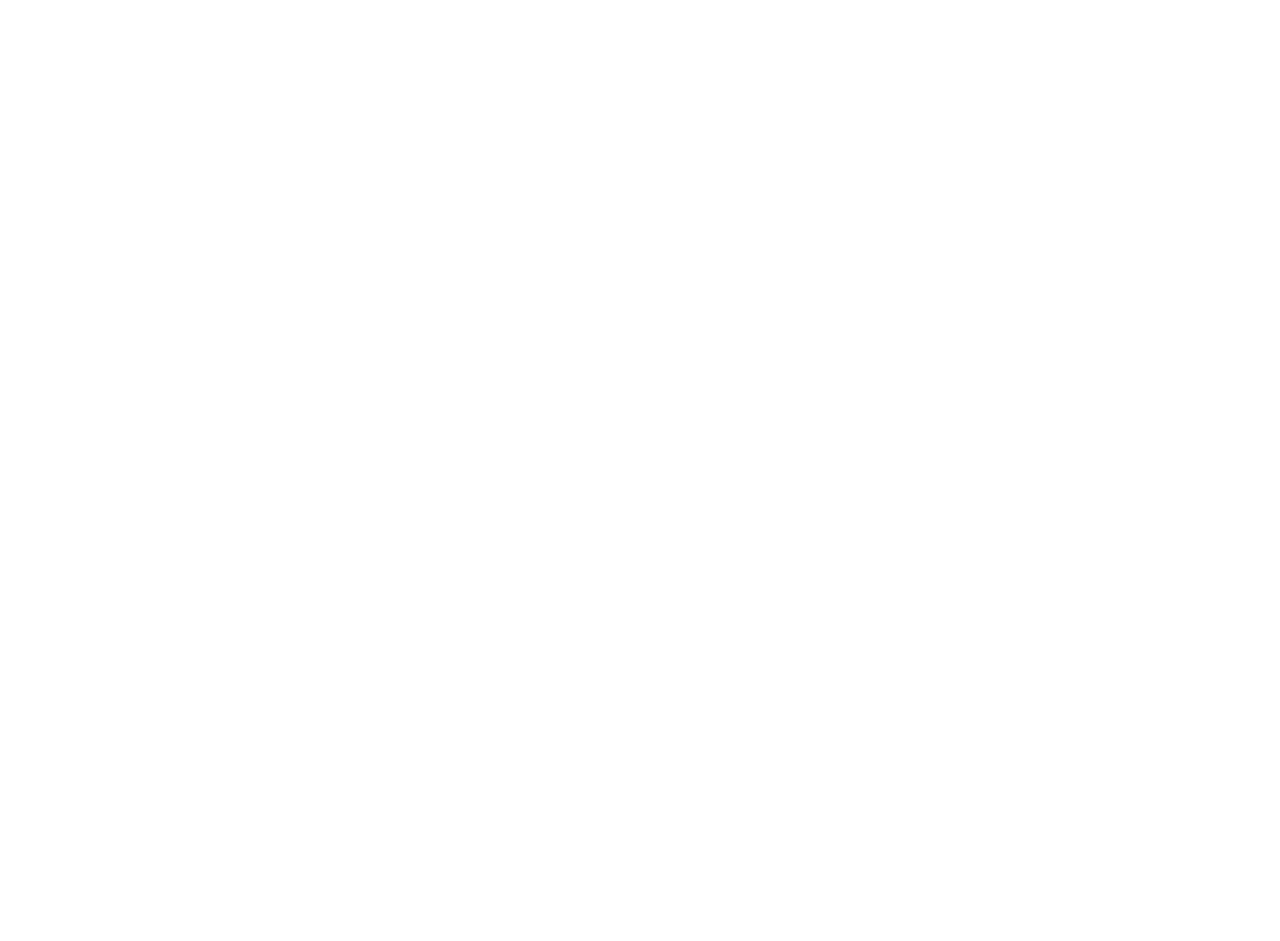
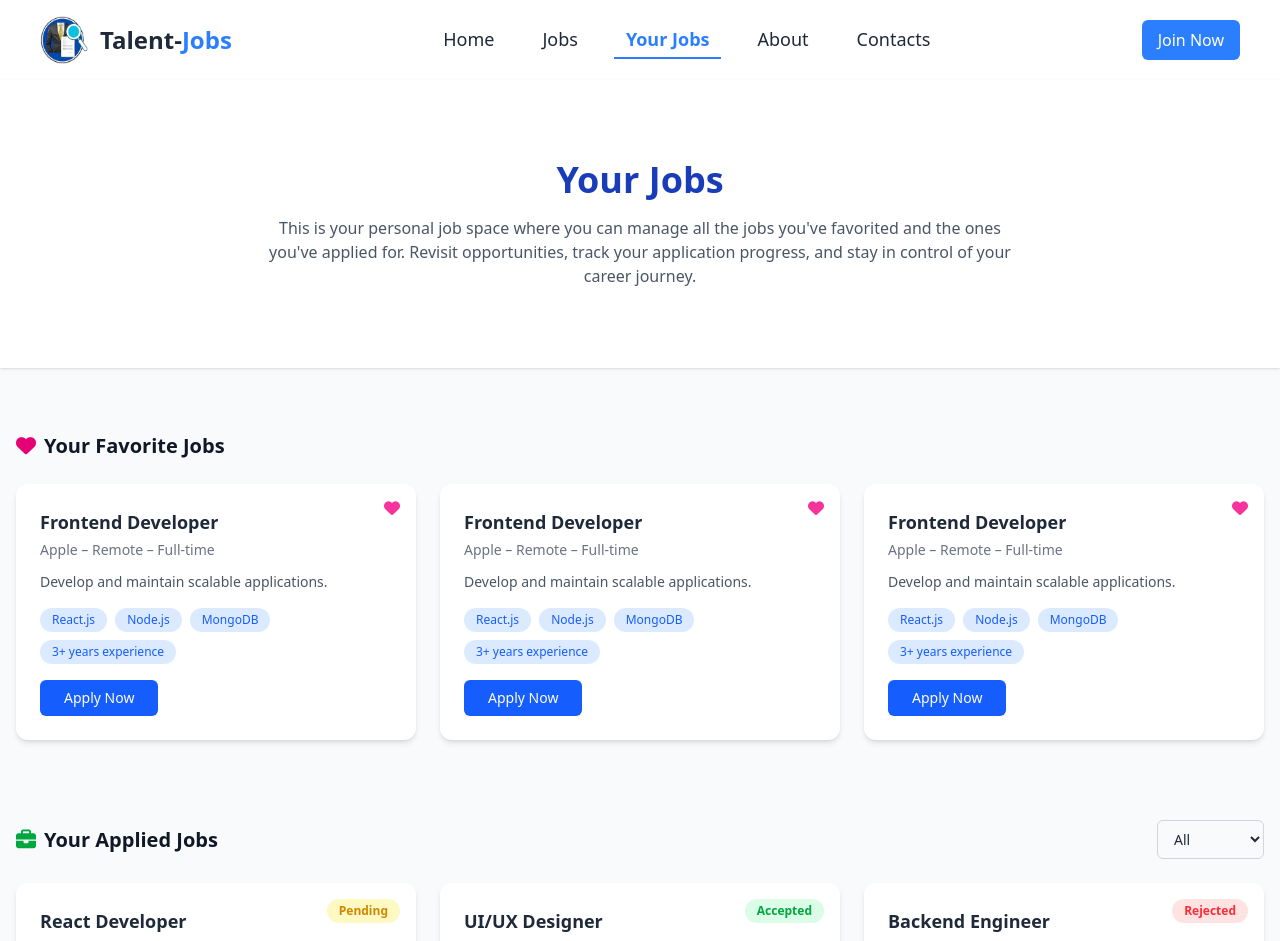
Before and after one commit to Ina-ahmett/Talent-Jobs, a React (Vite) app in the folder FrontEnd/: page /yourJobs in a window 1280 px wide. Before the commit this address had no page. Shown: the top 941 px of the page. Before the commit the page ends 800 px from the top, so only its background shows below. Built offline with nearby package versions, Linux system fonts and the light colour scheme.

Commit message:
added your jobs page

```diff
--- a/FrontEnd/src/App.jsx
+++ b/FrontEnd/src/App.jsx
@@ -8,6 +8,8 @@ import Dashboard from "./pages/system/dashboard"
 import Companies from "./pages/system/companies"
 import CompnaySignup from "./pages/website/compnaySignup"
 import JobseekerSignup from "./pages/website/jobseekerSignup"
+import YourJobs from "./pages/website/yourJobs"
+
 const App = () =>{
   return(
     <div>
@@ -17,6 +19,7 @@ const App = () =>{
         <Route path="/jobs" element={<Jobs/>}/>
         <Route path="/about" element={<About/>} />
         <Route path="/contact" element={<Contact/>}/>
+        <Route path="/yourJobs" element={<YourJobs/>}/>
       </Routes>
 
       {/* login and signup routes */}
--- a/FrontEnd/src/components/website/header.jsx
+++ b/FrontEnd/src/components/website/header.jsx
@@ -24,6 +24,10 @@ const Header = () => {
 
         <NavLink to="/jobs" className= {({ isActive }) => isActive? "border-b-2 border-blue-500 text-blue-500 font-semibold": "hover:text-gray-600 hover:border-b-2 hover:border-blue-400"}>
           <li className="cursor-pointer px-3 py-1 transition-all duration-300">Jobs</li>
+        </NavLink>
+
+        <NavLink to="/yourJobs" className= {({ isActive }) => isActive? "border-b-2 border-blue-500 text-blue-500 font-semibold": "hover:text-gray-600 hover:border-b-2 hover:border-blue-400"}>
+          <li className="cursor-pointer px-3 py-1 transition-all duration-300">Your Jobs</li>
         </NavLink>
 
         <NavLink to="/about"className={({ isActive }) =>isActive? "border-b-2 border-blue-500 text-blue-500 font-semibold": "hover:text-gray-600 hover:border-b-2 hover:border-blue-400"}>
--- /dev/null
+++ b/FrontEnd/src/pages/website/yourJobs.jsx
@@ -0,0 +1,121 @@
+import Header from "../../components/website/header";
+import Footer from "../../components/website/footer";
+import { useState } from "react";
+
+const YourJobs = () => {
+  const [statusFilter, setStatusFilter] = useState("All");
+
+  const appliedJobs = [
+    { id: 1, title: "React Developer", status: "Pending" },
+    { id: 2, title: "UI/UX Designer", status: "Accepted" },
+    { id: 3, title: "Backend Engineer", status: "Rejected" },
+    { id: 4, title: "Product Manager", status: "Pending" },
+  ];
+
+  const filteredJobs =
+    statusFilter === "All"
+      ? appliedJobs
+      : appliedJobs.filter((job) => job.status === statusFilter);
+
+  return (
+    <div className="min-h-screen bg-gray-50 text-gray-800">
+      <Header />
+
+      {/* Header Description Section */}
+      <div className="bg-white py-20 text-center shadow-sm">
+        <h1 className="text-4xl font-bold text-blue-800 mb-4 animate-fade-in">
+          Your Jobs
+        </h1>
+        <p className="text-base text-gray-600 max-w-3xl mx-auto animate-fade-in-up">
+          This is your personal job space where you can manage all the jobs you've favorited and the ones you've applied for. Revisit opportunities, track your application progress, and stay in control of your career journey.
+        </p>
+      </div>
+
+      <div className="container mx-auto px-4 py-16 space-y-20">
+        {/* Favorite Jobs Section */}
+        <section>
+          <div className="flex items-center gap-2 mb-6">
+            <i className="fas fa-heart text-pink-600 text-xl"></i>
+            <h2 className="text-xl font-bold text-gray-900">Your Favorite Jobs</h2>
+          </div>
+
+          <div className="grid md:grid-cols-2 lg:grid-cols-3 gap-6">
+            {[1, 2, 3].map((job) => (
+              <div
+                key={job}
+                className="bg-white rounded-xl shadow-md p-6 relative hover:shadow-lg transition-all duration-300"
+              >
+                <i className="fas fa-heart text-pink-500 absolute top-4 right-4 cursor-pointer"></i>
+                <div>
+                  <h3 className="text-lg font-semibold text-gray-800 mb-1">
+                    Frontend Developer
+                  </h3>
+                  <p className="text-sm text-gray-500 mb-3">Apple – Remote – Full-time</p>
+                  <p className="text-sm text-gray-600 mb-4">Develop and maintain scalable applications.</p>
+                  <div className="flex flex-wrap gap-2 mb-4">
+                    <span className="bg-blue-100 text-blue-600 text-xs px-3 py-1 rounded-full">React.js</span>
+                    <span className="bg-blue-100 text-blue-600 text-xs px-3 py-1 rounded-full">Node.js</span>
+                    <span className="bg-blue-100 text-blue-600 text-xs px-3 py-1 rounded-full">MongoDB</span>
+                    <span className="bg-blue-100 text-blue-600 text-xs px-3 py-1 rounded-full">3+ years experience</span>
+                  </div>
+                  <button className="bg-blue-600 text-white px-6 py-2 rounded-md text-sm hover:bg-blue-700">
+                    Apply Now
+                  </button>
+                </div>
+              </div>
+            ))}
+          </div>
+        </section>
+
+        {/* Applied Jobs Section */}
+        <section>
+          <div className="flex justify-between items-center mb-6">
+            <div className="flex items-center gap-2">
+              <i className="fas fa-briefcase text-green-600 text-xl"></i>
+              <h2 className="text-xl font-bold text-gray-900">Your Applied Jobs</h2>
+            </div>
+            <select
+              value={statusFilter}
+              onChange={(e) => setStatusFilter(e.target.value)}
+              className="border border-gray-300 rounded-md px-3 py-2 text-sm focus:outline-none"
+            >
+              <option value="All">All</option>
+              <option value="Pending">Pending</option>
+              <option value="Accepted">Accepted</option>
+              <option value="Rejected">Rejected</option>
+            </select>
+          </div>
+
+          <div className="grid md:grid-cols-2 lg:grid-cols-3 gap-6">
+            {filteredJobs.map((job) => (
+              <div
+                key={job.id}
+                className="bg-white rounded-xl shadow-md p-6 relative hover:shadow-lg transition-all duration-300"
+              >
+                <span
+                  className={`absolute top-4 right-4 text-xs px-3 py-1 rounded-full font-semibold ${
+                    job.status === "Pending"
+                      ? "bg-yellow-100 text-yellow-600"
+                      : job.status === "Accepted"
+                      ? "bg-green-100 text-green-600"
+                      : "bg-red-100 text-red-500"
+                  }`}
+                >
+                  {job.status}
+                </span>
+                <h3 className="text-lg font-semibold text-gray-800 mb-1">
+                  {job.title}
+                </h3>
+                <p className="text-sm text-gray-600">Job description preview...</p>
+              </div>
+            ))}
+          </div>
+        </section>
+      </div>
+
+      <Footer />
+    </div>
+  );
+};
+
+export default YourJobs;
```
